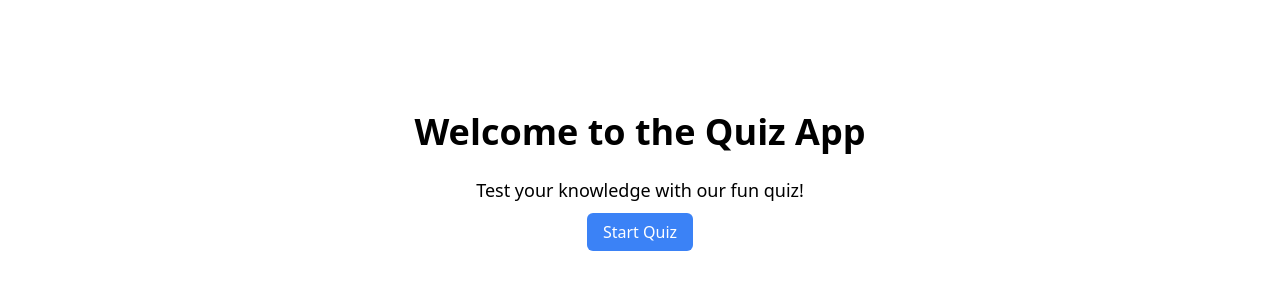
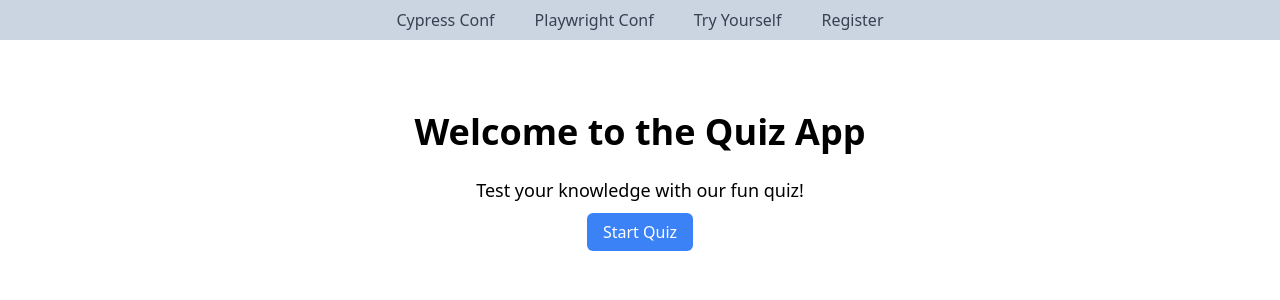
Before and after one commit to armanabbassii/GetBrieff, a React (Vite) app: page / in a window 1280 px wide. Shown: the top 300 px of the page. Built offline with nearby package versions, Linux system fonts and the light colour scheme.

Commit message:
complete Navbar

```diff
--- a/src/App.jsx
+++ b/src/App.jsx
@@ -1,16 +1,26 @@
 import QuestionBox from "./components/QuestionBox";
 import { QuizProvider } from "./context/QuizContext";
-import { BrowserRouter as Router,Route, Routes } from "react-router-dom";
+import { BrowserRouter as Router, Route, Routes } from "react-router-dom";
 import HomePage from "./components/HomePage";
+import Navbar from "./components/Navbar";
+import HeroSection from "./components/HeroSection";
 
 function App() {
   return (
     <QuizProvider>
       <Router>
+        <Navbar />
         <div className="flex mx-auto w-full items-center justify-center my-20 max-w-2xl">
           <Routes>
             {/* Route for Home Page */}
-            <Route path="/" element={<HomePage />} />
+            <Route
+              path="/"
+              element={
+                <>
+                  <HomePage />
+                </>
+              }
+            />
 
             {/* Route for Quiz Page */}
             <Route path="/PlaywrightQuiz" element={<QuestionBox />} />
--- /dev/null
+++ b/src/components/HeroSection.jsx
@@ -0,0 +1,23 @@
+import React from "react";
+
+function HeroSection() {
+  return (
+    <div className="hero-section bg-black text-white py-20 flex flex-col item-center">
+
+{/*
+      <h1 className="text-4xl font-bold text-blue-500 mb-4">
+        Eesy Register in BriefConf
+      </h1>
+      <p className=" text-lg text-blue-500 mb-8">
+        Get a gift card for invite each new user
+      </p>
+      <button className="bg-blue-600 text-white py-2 px-4 rounded-full">
+        Shop
+      </button> */}
+
+
+    </div>
+  );
+}
+
+export default HeroSection;
--- a/src/components/Navbar.jsx
+++ b/src/components/Navbar.jsx
@@ -1,18 +1,16 @@
-import React from "react";
+function Navbar() {
+    return (
+      <nav className="bg-slate-300 fixed top-0 left-0 w-full z-10">
+        <div className="flex justify-center py-2">
+          <ul className="flex space-x-10">
+            <li><a href="#" className="text-gray-700">Cypress Conf</a></li>
+            <li><a href="#" className="text-gray-700">Playwright Conf</a></li>
+            <li><a href="#" className="text-gray-700">Try Yourself</a></li>
+            <li><a href="#" className="text-gray-700">Register</a></li>
+          </ul>
+        </div>
+      </nav>
+    );
+  }
 
-function Navbar (){
-    return (
-        <nav className="bg-white shadow-md fixed top-0 w-full z-10">
-            <div className="countainer mx-auto flex items-center justify-between py-4 px-6">
-            {/* <img src="logo.png" alt="Logo" className="h-8" /> */}
-            <ul className="flex space-x-6">
-                <li><a href="#" className="text-gray-700">store</a></li>
-                <li><a href="#" className="text-gray-700">Mac1</a></li>
-                <li><a href="#" className="text-gray-700">Mac2</a></li>
-                <li><a href="#" className="text-gray-700">Mac3</a></li>
-            </ul>
-            </div>
-        </nav>
-    )
-}
-export default Navbar
+  export default Navbar;
--- a/src/output.css
+++ b/src/output.css
@@ -562,6 +562,10 @@ video {
   top: 0px;
 }
 
+.left-0 {
+  left: 0px;
+}
+
 .z-10 {
   z-index: 10;
 }
@@ -589,6 +593,10 @@ video {
   margin-bottom: 1.5rem;
 }
 
+.mb-8 {
+  margin-bottom: 2rem;
+}
+
 .ml-1 {
   margin-left: 0.25rem;
 }
@@ -603,10 +611,6 @@ video {
 
 .flex {
   display: flex;
-}
-
-.h-8 {
-  height: 2rem;
 }
 
 .w-2\/4 {
@@ -637,10 +641,14 @@ video {
   justify-content: space-between;
 }
 
-.space-x-6 > :not([hidden]) ~ :not([hidden]) {
+.space-x-10 > :not([hidden]) ~ :not([hidden]) {
   --tw-space-x-reverse: 0;
-  margin-right: calc(1.5rem * var(--tw-space-x-reverse));
-  margin-left: calc(1.5rem * calc(1 - var(--tw-space-x-reverse)));
+  margin-right: calc(2.5rem * var(--tw-space-x-reverse));
+  margin-left: calc(2.5rem * calc(1 - var(--tw-space-x-reverse)));
+}
+
+.rounded-full {
+  border-radius: 9999px;
 }
 
 .rounded-md {
@@ -660,6 +668,11 @@ video {
   border-color: rgb(0 0 0 / var(--tw-border-opacity));
 }
 
+.bg-black {
+  --tw-bg-opacity: 1;
+  background-color: rgb(0 0 0 / var(--tw-bg-opacity));
+}
+
 .bg-blue-200 {
   --tw-bg-opacity: 1;
   background-color: rgb(191 219 254 / var(--tw-bg-opacity));
@@ -668,6 +681,11 @@ video {
 .bg-blue-500 {
   --tw-bg-opacity: 1;
   background-color: rgb(59 130 246 / var(--tw-bg-opacity));
+}
+
+.bg-blue-600 {
+  --tw-bg-opacity: 1;
+  background-color: rgb(37 99 235 / var(--tw-bg-opacity));
 }
 
 .bg-gray-200 {
@@ -685,14 +703,19 @@ video {
   background-color: rgb(239 68 68 / var(--tw-bg-opacity));
 }
 
+.bg-slate-300 {
+  --tw-bg-opacity: 1;
+  background-color: rgb(203 213 225 / var(--tw-bg-opacity));
+}
+
 .bg-yellow-400 {
   --tw-bg-opacity: 1;
   background-color: rgb(250 204 21 / var(--tw-bg-opacity));
 }
 
-.bg-white {
-  --tw-bg-opacity: 1;
-  background-color: rgb(255 255 255 / var(--tw-bg-opacity));
+.px-10 {
+  padding-left: 2.5rem;
+  padding-right: 2.5rem;
 }
 
 .px-4 {
@@ -715,6 +738,11 @@ video {
   padding-bottom: 0.5rem;
 }
 
+.py-20 {
+  padding-top: 5rem;
+  padding-bottom: 5rem;
+}
+
 .py-4 {
   padding-top: 1rem;
   padding-bottom: 1rem;
@@ -730,9 +758,19 @@ video {
   padding-bottom: 1.5rem;
 }
 
-.px-6 {
-  padding-left: 1.5rem;
-  padding-right: 1.5rem;
+.px-2 {
+  padding-left: 0.5rem;
+  padding-right: 0.5rem;
+}
+
+.px-20 {
+  padding-left: 5rem;
+  padding-right: 5rem;
+}
+
+.py-3 {
+  padding-top: 0.75rem;
+  padding-bottom: 0.75rem;
 }
 
 .text-center {
@@ -777,6 +815,11 @@ video {
   color: rgb(59 130 246 / var(--tw-text-opacity));
 }
 
+.text-gray-700 {
+  --tw-text-opacity: 1;
+  color: rgb(55 65 81 / var(--tw-text-opacity));
+}
+
 .text-green-600 {
   --tw-text-opacity: 1;
   color: rgb(22 163 74 / var(--tw-text-opacity));
@@ -802,19 +845,8 @@ video {
   color: rgb(234 179 8 / var(--tw-text-opacity));
 }
 
-.text-gray-700 {
-  --tw-text-opacity: 1;
-  color: rgb(55 65 81 / var(--tw-text-opacity));
-}
-
 .underline {
   text-decoration-line: underline;
-}
-
-.shadow-md {
-  --tw-shadow: 0 4px 6px -1px rgb(0 0 0 / 0.1), 0 2px 4px -2px rgb(0 0 0 / 0.1);
-  --tw-shadow-colored: 0 4px 6px -1px var(--tw-shadow-color), 0 2px 4px -2px var(--tw-shadow-color);
-  box-shadow: var(--tw-ring-offset-shadow, 0 0 #0000), var(--tw-ring-shadow, 0 0 #0000), var(--tw-shadow);
 }
 
 #root {
```
